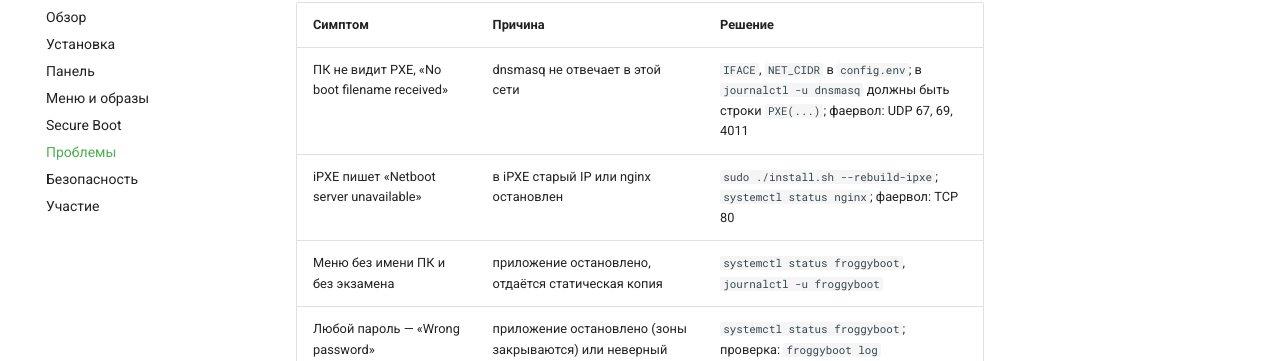
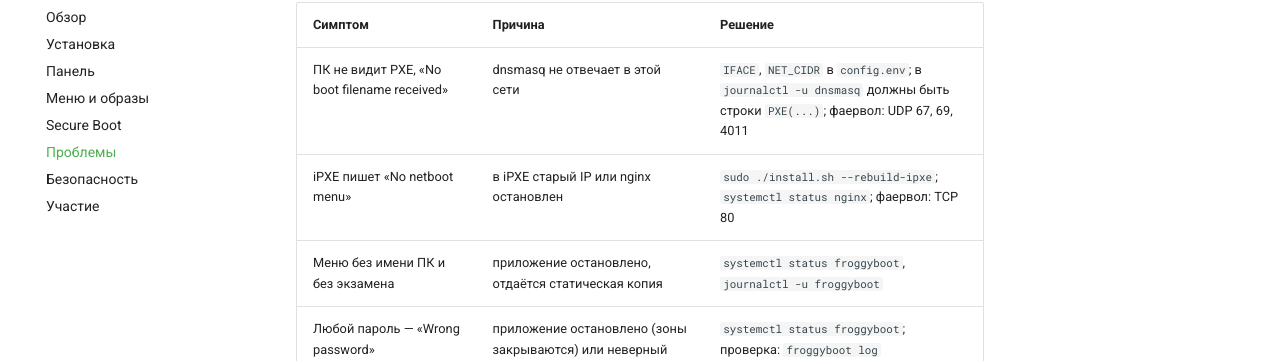
Before and after one commit to mintyextremum/froggyboot, an MkDocs documentation site: the page built from docs/TROUBLESHOOTING.md, in a window 1280 px wide and 900 px high, scrolled down 309 px. Shown: the part 91-452 px from the top of the window. Built offline with MkDocs 1.6.1 and Material for MkDocs 9.7.7, drawn with Linux system fonts in a browser that asks for light colours; comment, search, counter and statistics services are not loaded.

Commit message:
Clearer fallback message when the menu is not reached
Co-Authored-By: Claude Opus 5.5 <noreply@anthropic.com>

```diff
--- a/docs/TROUBLESHOOTING.md
+++ b/docs/TROUBLESHOOTING.md
@@ -14,7 +14,7 @@ froggyboot log -n 50                # события: меню, выбор, вх
 | Симптом | Причина | Решение |
 | --- | --- | --- |
 | ПК не видит PXE, «No boot filename received» | dnsmasq не отвечает в этой сети | `IFACE`, `NET_CIDR` в `config.env`; в `journalctl -u dnsmasq` должны быть строки `PXE(...)`; фаервол: UDP 67, 69, 4011 |
-| iPXE пишет «Netboot server unavailable» | в iPXE старый IP или nginx остановлен | `sudo ./install.sh --rebuild-ipxe`; `systemctl status nginx`; фаервол: TCP 80 |
+| iPXE пишет «No netboot menu» | в iPXE старый IP или nginx остановлен | `sudo ./install.sh --rebuild-ipxe`; `systemctl status nginx`; фаервол: TCP 80 |
 | Меню без имени ПК и без экзамена | приложение остановлено, отдаётся статическая копия | `systemctl status froggyboot`, `journalctl -u froggyboot` |
 | Любой пароль — «Wrong password» | приложение остановлено (зоны закрываются) или неверный пароль | `systemctl status froggyboot`; проверка: `froggyboot log` |
 | `403` на опасную зону с верным паролем | MAC нет в белом списке | `DANGER_MACS` или `danger: true` в `hosts.yml` |
```
Also changed, not shown: 1 other file.
